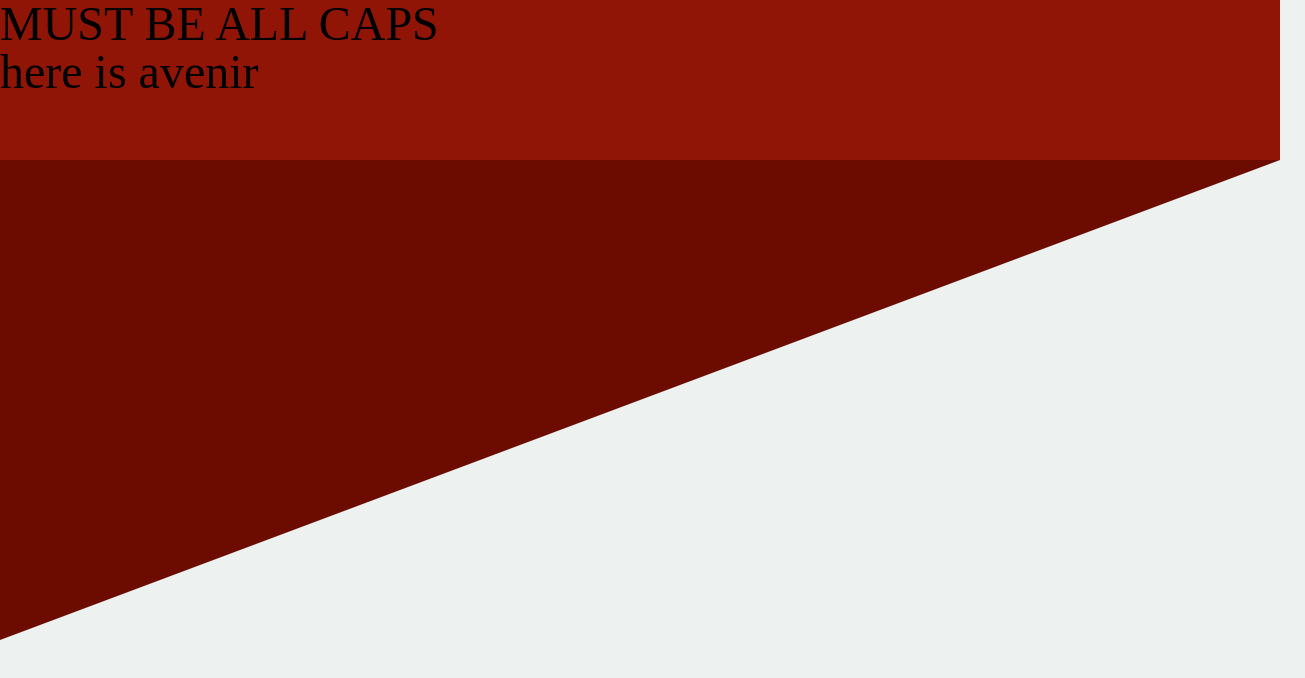
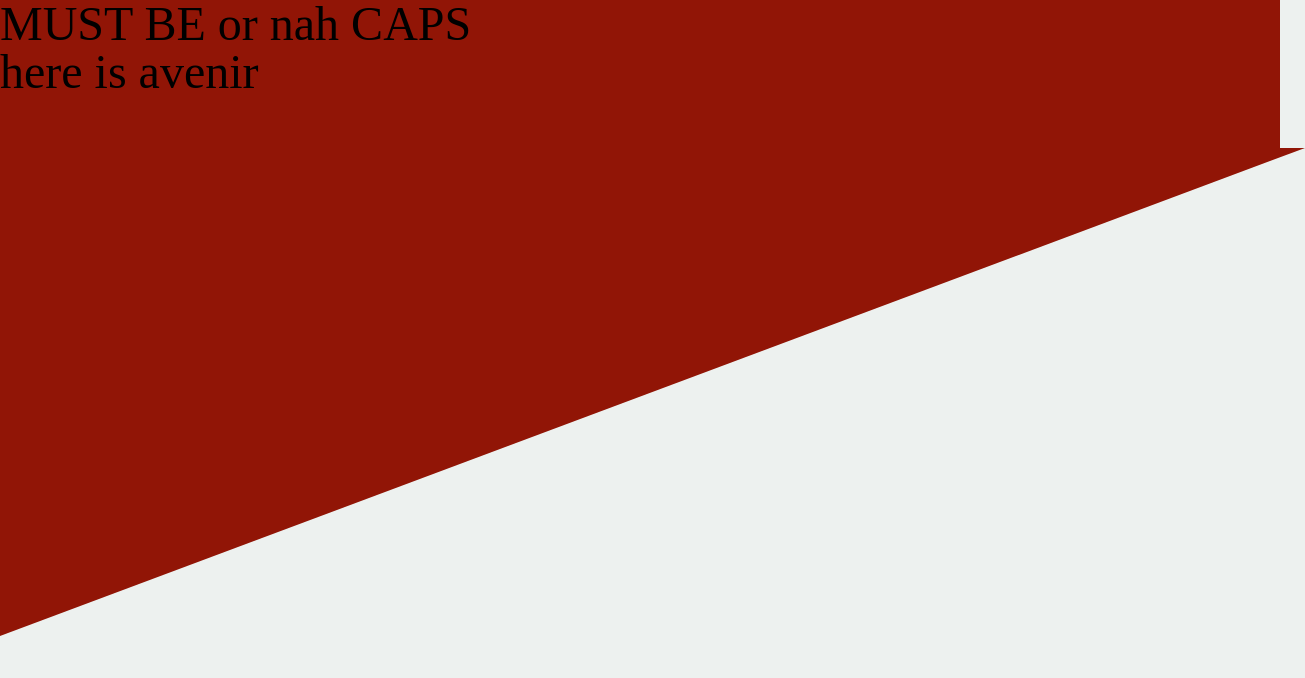
Before and after one commit to BeToast/titinperformance.com, a React (Vite) app: page / in a window 1280 px wide. Shown: the top 678 px of the page, 1305 px wide, since content can reach past the window. Built offline with nearby package versions, Linux system fonts and the light colour scheme; a web font is replaced by a local one.

Commit message:
red bg works

```diff
--- a/src/App.css
+++ b/src/App.css
@@ -1,42 +1,28 @@
-:root {
-   @apply overflow-hidden;
-   --angled-polygon-path: polygon(
-      0 0,
-      0 calc(100% - 400px),
-      100% 100%,
-      100% 400px
-   );
-}
-
 .red-slant {
    @apply absolute;
    @apply -z-50;
    @apply bg-red-700;
-   height: 20vh;
+   height: 29vh;
    @apply w-full;
 }
 .red-slant::after {
    @apply absolute;
    content: " ";
-   bottom: -60vh;
+   bottom: -41vh;
    @apply w-full;
    @apply border-solid;
-   border-width: 60vh 100vw 0 0;
+   border-width: 41vh 102vw 0 0;
    @apply border-transparent;
-   @apply border-t-red-800;
+   @apply border-t-red-700;
+   @apply -translate-y-1;
 }
 
-.angled-polygon {
-   @apply w-full;
-   /* width: 110%; */
-   top: -5%;
-   left: -5%;
-   transform: rotate(2deg);
-   @apply bg-red-700;
-   /* -webkit-clip-path: var(--angled-polygon-path);
-   clip-path: var(--angled-polygon-path);
-   @apply absolute;
-   @apply -z-50;
-   @apply w-full;
-   @apply h-72; */
+@media (orientation: landscape) {
+   .red-slant {
+      height: 19vh;
+   }
+   .red-slant::after {
+      bottom: -61vh;
+      border-width: 61vh 102vw 0 0;
+   }
 }
--- a/src/App.tsx
+++ b/src/App.tsx
@@ -5,7 +5,7 @@ function App() {
    return (
       <>
          <div className="red-slant" />
-         <p className="font-euro text-5xl">MUST BE ALL CAPS</p>
+         <p className="font-euro text-5xl">MUST BE or nah CAPS</p>
          <p className="font-aver text-5xl">here is avenir</p>
       </>
    );
```
